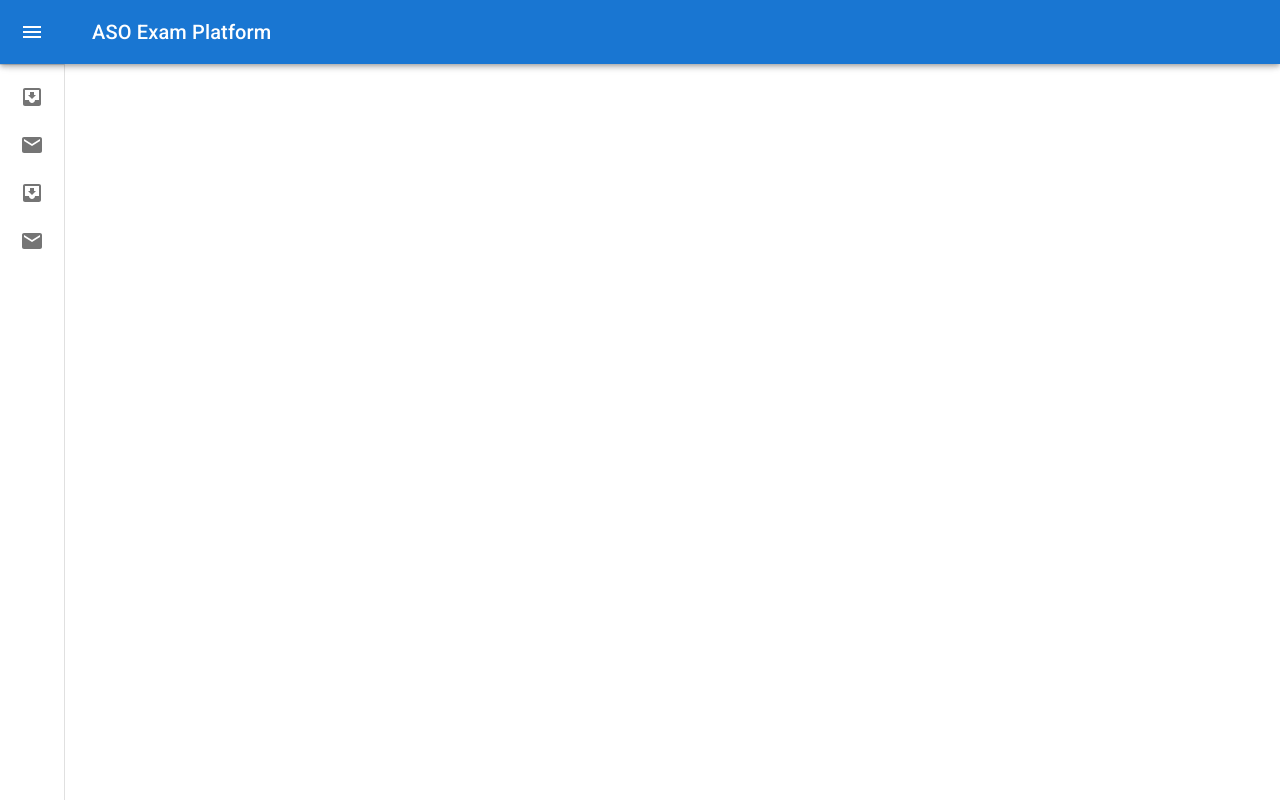
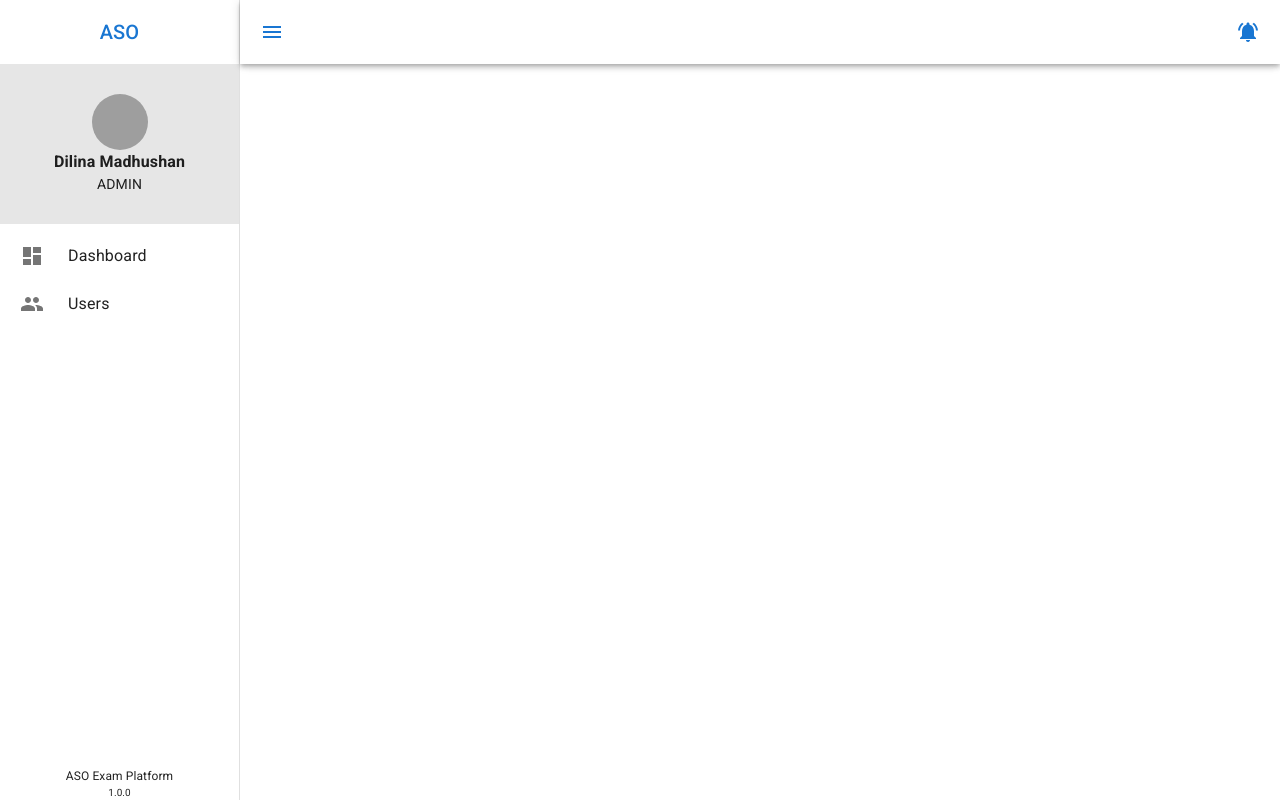
Before and after one commit to dilinam/aso-frontend, a React (Create React App) app: page / in a window 1280 px wide. Built offline with nearby package versions, Linux system fonts and the light colour scheme; grey boxes are pictures that could not be loaded.

Commit message:
header and sidebar

```diff
--- a/package.json
+++ b/package.json
@@ -7,6 +7,7 @@
     "@emotion/styled": "^11.8.1",
     "@mui/icons-material": "^5.5.1",
     "@mui/material": "^5.5.1",
+    "@mui/styles": "^5.5.1",
     "@testing-library/jest-dom": "^5.16.2",
     "@testing-library/react": "^12.1.4",
     "@testing-library/user-event": "^13.5.0",
--- a/src/App.js
+++ b/src/App.js
@@ -1,19 +1,25 @@
 import { ThemeProvider } from "@mui/material/styles"
 import getTheme from "./theme"
-import Users from "./pages/Users"
 import { Routes, Route, BrowserRouter } from "react-router-dom"
 import Layout from "./components/Layout"
+import ROUTES from "./routes/config"
 
 function App() {
     return (
         <ThemeProvider theme={getTheme("light")}>
-            <Layout>
-                <BrowserRouter>
+            <BrowserRouter>
+                <Layout>
                     <Routes>
-                        <Route path="/users" element={<Users />} />
+                        {ROUTES.map((route, i) => (
+                            <Route
+                                path={route.path}
+                                element={route.element}
+                                key={"route" + route.id}
+                            />
+                        ))}
                     </Routes>
-                </BrowserRouter>
-            </Layout>
+                </Layout>
+            </BrowserRouter>
         </ThemeProvider>
     )
 }
--- a/src/components/Layout/index.js
+++ b/src/components/Layout/index.js
@@ -1,5 +1,5 @@
 import * as React from "react"
-import { styled, useTheme } from "@mui/material/styles"
+import { styled } from "@mui/material/styles"
 import Box from "@mui/material/Box"
 import MuiDrawer from "@mui/material/Drawer"
 import MuiAppBar from "@mui/material/AppBar"
@@ -7,16 +7,17 @@ import Toolbar from "@mui/material/Toolbar"
 import List from "@mui/material/List"
 import CssBaseline from "@mui/material/CssBaseline"
 import Typography from "@mui/material/Typography"
-import Divider from "@mui/material/Divider"
 import IconButton from "@mui/material/IconButton"
 import MenuIcon from "@mui/icons-material/Menu"
-import ChevronLeftIcon from "@mui/icons-material/ChevronLeft"
-import ChevronRightIcon from "@mui/icons-material/ChevronRight"
 import ListItemButton from "@mui/material/ListItemButton"
 import ListItemIcon from "@mui/material/ListItemIcon"
 import ListItemText from "@mui/material/ListItemText"
-import InboxIcon from "@mui/icons-material/MoveToInbox"
-import MailIcon from "@mui/icons-material/Mail"
+import Avatar from "@mui/material/Avatar"
+import { makeStyles } from "@mui/styles"
+import NotificationDrawer from "../NotificationDrawer"
+import ROUTES from "../../routes/config"
+import { NavLink } from "react-router-dom"
+import { APP_NAME, APP_VERSION } from "../../utils/constants"
 
 const drawerWidth = 240
 
@@ -44,7 +45,7 @@ const closedMixin = (theme) => ({
 const DrawerHeader = styled("div")(({ theme }) => ({
     display: "flex",
     alignItems: "center",
-    justifyContent: "flex-end",
+    justifyContent: "center",
     padding: theme.spacing(0, 1),
     // necessary for content to be below app bar
     ...theme.mixins.toolbar,
@@ -53,6 +54,7 @@ const DrawerHeader = styled("div")(({ theme }) => ({
 const AppBar = styled(MuiAppBar, {
     shouldForwardProp: (prop) => prop !== "open",
 })(({ theme, open }) => ({
+    backgroundColor: "#FFF",
     zIndex: theme.zIndex.drawer + 1,
     transition: theme.transitions.create(["width", "margin"], {
         easing: theme.transitions.easing.sharp,
@@ -85,16 +87,33 @@ const Drawer = styled(MuiDrawer, {
     }),
 }))
 
+const useStyles = makeStyles((theme) => {
+    return {
+        userInfoContainer: {
+            display: "flex",
+            justifyContent: "center",
+            alignItems: "center",
+            flexDirection: "column",
+            height: 160,
+            backgroundColor: theme.palette.secondary.main,
+        },
+        footer: {
+            marginTop: 'auto',
+            display: 'flex',
+            justifyContent: 'center',
+            alignItems: 'center',
+            flexDirection: 'column'
+        }
+    }
+})
+
 function Layout(props) {
-    const theme = useTheme()
-    const [open, setOpen] = React.useState(false)
+    const [open, setOpen] = React.useState(true)
+
+    const classes = useStyles()
 
     const handleDrawerOpen = () => {
-        setOpen(true)
-    }
-
-    const handleDrawerClose = () => {
-        setOpen(false)
+        setOpen((prev) => !prev)
     }
 
     return (
@@ -109,37 +128,55 @@ function Layout(props) {
                         edge="start"
                         sx={{
                             marginRight: 5,
-                            ...(open && { display: "none" }),
                         }}
                     >
-                        <MenuIcon />
+                        <MenuIcon color="primary" />
                     </IconButton>
-                    <Typography variant="h6" noWrap component="div">
-                        ASO Exam Platform
-                    </Typography>
+                    <div style={{ marginLeft: "auto" }}>
+                        <NotificationDrawer />
+                    </div>
                 </Toolbar>
             </AppBar>
             <Drawer variant="permanent" open={open}>
                 <DrawerHeader>
-                    <IconButton onClick={handleDrawerClose}>
-                        {theme.direction === "rtl" ? (
-                            <ChevronRightIcon />
-                        ) : (
-                            <ChevronLeftIcon />
-                        )}
-                    </IconButton>
+                    <Typography
+                        variant="h6"
+                        noWrap
+                        component="div"
+                        color={"primary"}
+                    >
+                        ASO
+                    </Typography>
                 </DrawerHeader>
-                <Divider />
+                <div className={classes.userInfoContainer}>
+                    {open && (
+                        <>
+                            <Avatar
+                                alt="Profile Picture"
+                                src="https://images.unsplash.com/photo-1535713875002-d1d0cf377fde?ixlib=rb-1.2.1&ixid=MnwxMjA3fDB8MHxwaG90by1wYWdlfHx8fGVufDB8fHx8&auto=format&fit=crop&w=2080&q=80"
+                                sx={{ width: 56, height: 56 }}
+                            />
+                            <Typography variant="body1" noWrap style={{fontWeight: 'bold'}}>
+                                Dilina Madhushan
+                            </Typography>
+                            <Typography variant="body2" noWrap>
+                                ADMIN
+                            </Typography>
+                        </>
+                    )}
+                </div>
                 <List>
-                    {["Inbox", "Starred", "Send email", "Drafts"].map(
-                        (text, index) => (
+                    {ROUTES.map(
+                        (route, index) => (
                             <ListItemButton
-                                key={text}
+                                key={'sidebarmenu' + route.id}
                                 sx={{
                                     minHeight: 48,
                                     justifyContent: open ? "initial" : "center",
                                     px: 2.5,
                                 }}
+                                component={NavLink}
+                                to={route.path}
                             >
                                 <ListItemIcon
                                     sx={{
@@ -148,20 +185,24 @@ function Layout(props) {
                                         justifyContent: "center",
                                     }}
                                 >
-                                    {index % 2 === 0 ? (
-                                        <InboxIcon />
-                                    ) : (
-                                        <MailIcon />
-                                    )}
+                                    {route.icon}
                                 </ListItemIcon>
                                 <ListItemText
-                                    primary={text}
+                                    primary={route.label}
                                     sx={{ opacity: open ? 1 : 0 }}
                                 />
                             </ListItemButton>
                         )
                     )}
                 </List>
+                <footer className={classes.footer}>
+                    {open && (
+                        <>
+                            <Typography variant="body1" style={{fontSize: 12}}>{APP_NAME}</Typography>
+                            <Typography variant="body1" style={{fontSize: 10}}>{APP_VERSION}</Typography>
+                        </>
+                    )}
+                </footer>
             </Drawer>
             <Box component="main" sx={{ flexGrow: 1, p: 3 }}>
                 <DrawerHeader />
--- /dev/null
+++ b/src/components/NotificationDrawer/index.js
@@ -0,0 +1,42 @@
+import { NotificationsActive } from "@mui/icons-material"
+import {
+    IconButton,
+    Menu,
+    MenuItem,
+} from "@mui/material"
+import { useState } from "react"
+import InfoIcon from '@mui/icons-material/Info';
+
+function NotificationDrawer(props) {
+    const [anchorEl, setAnchorEl] = useState(null)
+    const open = Boolean(anchorEl)
+    const handleClick = (event) => {
+        setAnchorEl(event.currentTarget)
+    }
+    const handleClose = () => {
+        setAnchorEl(null)
+    }
+
+    return (
+        <>
+            <IconButton color="inherit" edge="end" onClick={handleClick}>
+                <NotificationsActive color="primary" />
+            </IconButton>
+            <Menu
+                id="basic-menu"
+                anchorEl={anchorEl}
+                open={open}
+                onClose={handleClose}
+                MenuListProps={{
+                    "aria-labelledby": "basic-button",
+                }}
+            >
+                <MenuItem onClick={handleClose}><InfoIcon color="error" />&nbsp;tttttttttttttttttttttttttt</MenuItem>
+                <MenuItem onClick={handleClose}><InfoIcon color="warning" />&nbsp;Profile</MenuItem>
+                <MenuItem onClick={handleClose}><InfoIcon color="error" />&nbsp;Profile</MenuItem>
+            </Menu>
+        </>
+    )
+}
+
+export default NotificationDrawer
--- /dev/null
+++ b/src/routes/config.js
@@ -0,0 +1,24 @@
+
+
+// import components here
+import { Dashboard, Group } from '@mui/icons-material';
+import Users from '../pages/Users';
+
+const ROUTES = [
+    {
+        id: 1,
+        label: 'Dashboard',
+        path: '/',
+        element: () => (<div>Test</div>),
+        icon: <Dashboard />
+    },
+    {
+        id: 2,
+        label: 'Users',
+        path: '/users',
+        element: <Users />,
+        icon: <Group />
+    }
+];
+
+export default ROUTES;
--- a/src/theme/index.js
+++ b/src/theme/index.js
@@ -4,6 +4,9 @@ function getTheme(mode){
     return createTheme({
         palette: {
             mode: mode? mode: 'light',
+            secondary: {
+                main: '#E6E6E6'
+            }
         },
     })
 }
--- /dev/null
+++ b/src/utils/constants.js
@@ -0,0 +1,2 @@
+export const APP_NAME='ASO Exam Platform';
+export const APP_VERSION='1.0.0';
```
Also changed, not shown: 1 other file (tests, documents, lock files or other folders).
